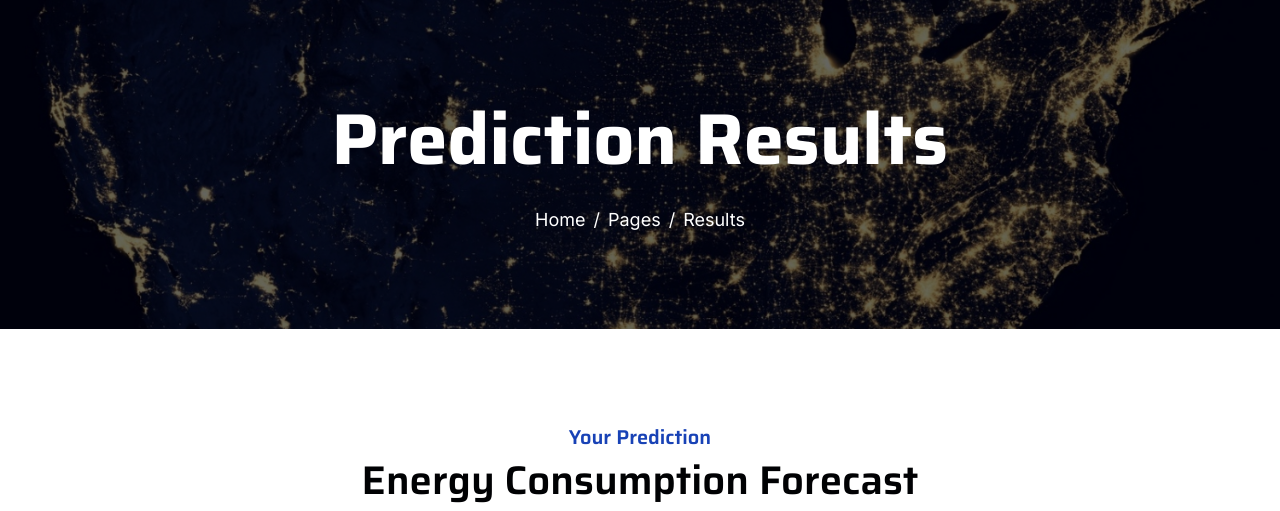
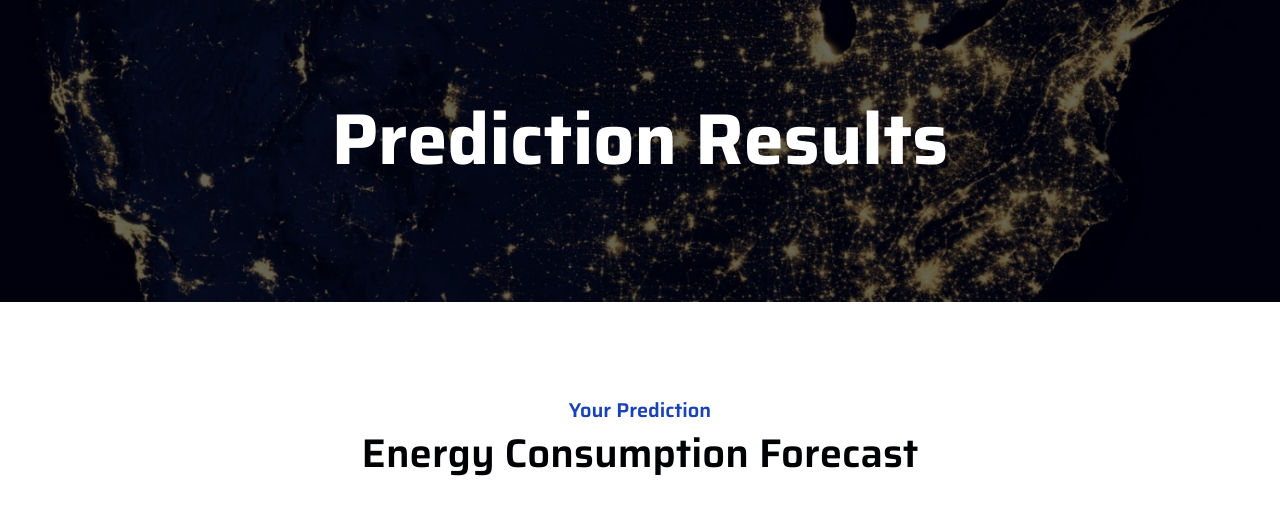
Before and after one commit to HWISH/EnerSight, a Flask app: template templates/results.html in a window 1280 px wide. Shown: the part 66-577 px from the top of the page. After the commit the page ends 542 px from the top, so only its background shows below. Run offline with Flask 3, Linux system fonts and the light colour scheme; the template is opened without the code that fills it, so the values that code supplies are empty; parts of the project's set-up code (start-up, migrations or seed data) failed here and were passed over; some libraries are stand-ins or nearby versions.

Commit message:
Initial commit

```diff
--- a/templates/results.html
+++ b/templates/results.html
@@ -62,11 +62,7 @@
         <div class="container text-center py-5">
             <h1 class="display-2 text-white mb-4 animated slideInDown">Prediction Results</h1>
             <nav aria-label="breadcrumb animated slideInDown">
-                <ol class="breadcrumb justify-content-center mb-0">
-                    <li class="breadcrumb-item"><a href="#">Home</a></li>
-                    <li class="breadcrumb-item"><a href="#">Pages</a></li>
-                    <li class="breadcrumb-item active" aria-current="page">Results</li>
-                </ol>
+
             </nav>
         </div>
     </div>
```
